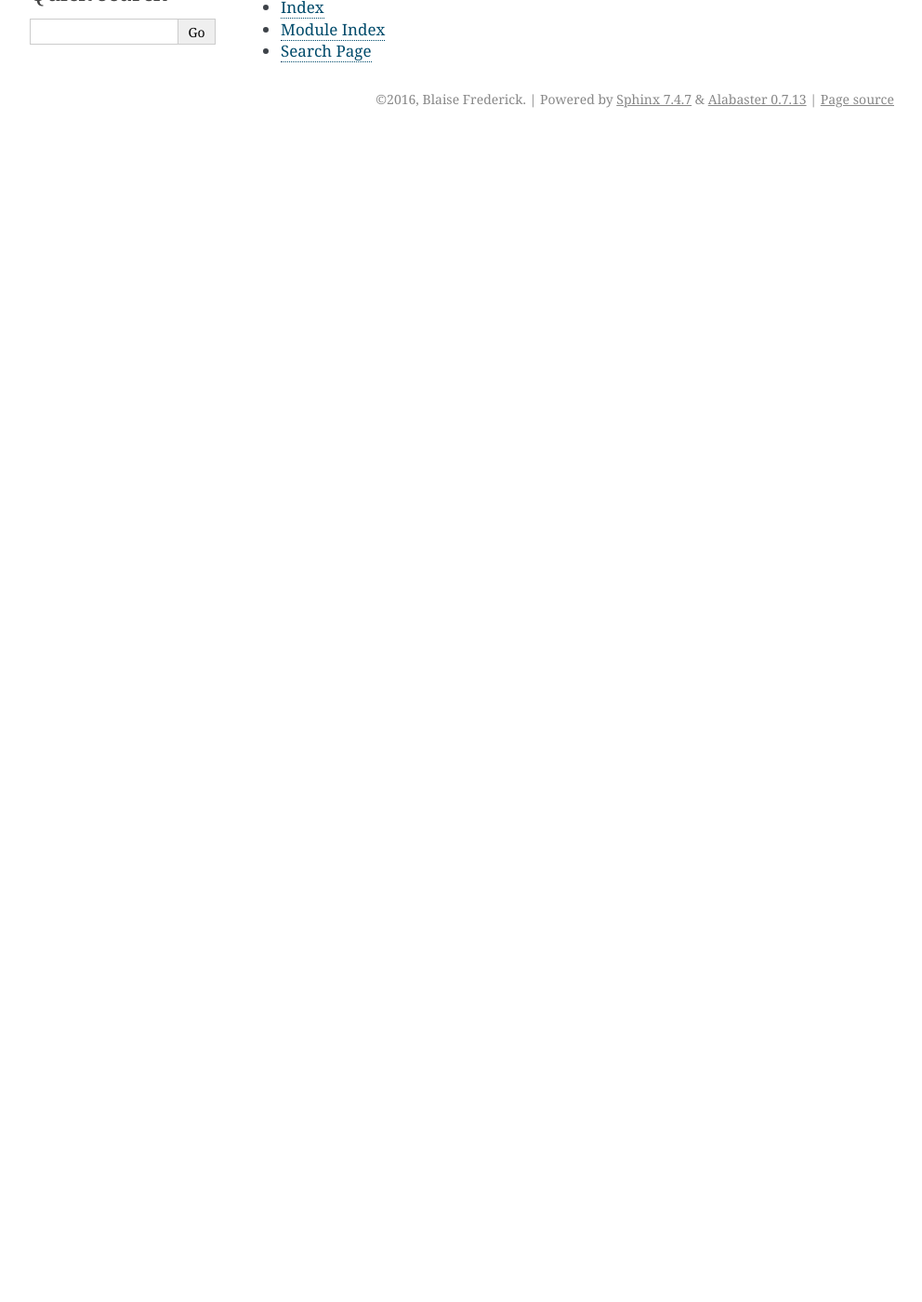
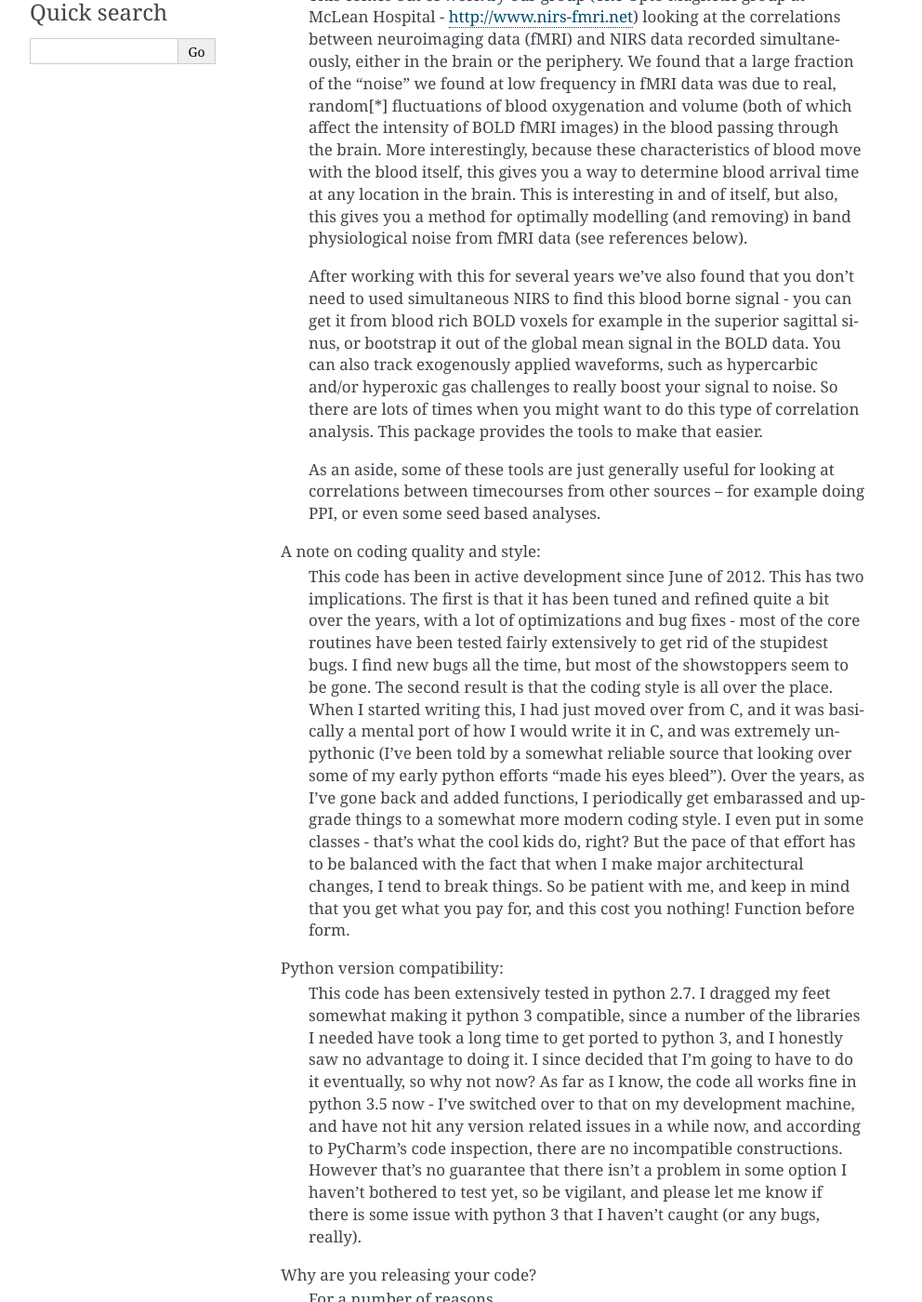
Before and after one commit to bbfrederick/rapidtide, a Sphinx documentation site: the page built from docs/index.rst, in a window 1280 px wide and 1400 px high, scrolled down 270 px. Shown: the whole window at 93% size, without its empty margins (148-1140 px from the left). Built offline with Sphinx 7.4.7, drawn with Linux system fonts in a browser that asks for light colours; before the commit the page ends 900 px from its top, so only the background shows below that; some of the changed text lies outside the part shown.

Commit message:
Update index.rst

```diff
--- a/docs/index.rst
+++ b/docs/index.rst
@@ -10,7 +10,35 @@ Contents:
 
 .. toctree::
    :maxdepth: 2
+Introduction
+   Why do I want to know about time lagged correlations?
+      This comes out of work by our group (The Opto-Magnetic group at McLean Hospital - http://www.nirs-fmri.net) looking at the correlations between neuroimaging data (fMRI) and NIRS data recorded simultaneously, either in the brain or the periphery.  We found that a large fraction of the "noise" we found at low frequency in fMRI data was due to real, random[*] fluctuations of blood oxygenation and volume (both of which affect the intensity of BOLD fMRI images) in the blood passing through the brain. More interestingly, because these characteristics of blood move with the blood itself, this gives you a way to determine blood arrival time at any location in the brain. This is interesting in and of itself, but also, this gives you a method for optimally modelling (and removing) in band physiological noise from fMRI data (see references below).
 
+      After working with this for several years we've also found that you don't need to used simultaneous NIRS to find this blood borne signal - you can get it from blood rich BOLD voxels for example in the superior sagittal sinus, or bootstrap it out of the global mean signal in the BOLD data. You can also track exogenously applied waveforms, such as hypercarbic and/or hyperoxic gas challenges to really boost your signal to noise.  So there are lots of times when you might want to do this type of correlation analysis.  This package provides the tools to make that easier.
+
+      As an aside, some of these tools are just generally useful for looking at correlations between timecourses from other sources – for example doing PPI, or even some seed based analyses.
+
+   A note on coding quality and style:
+      This code has been in active development since June of 2012.  This has two implications.  The first is that it has been tuned and refined quite a bit over the years, with a lot of optimizations and bug fixes - most of the core routines have been tested fairly extensively to get rid of the stupidest bugs.  I find new bugs all the time, but most of the showstoppers seem to be gone.  The second result is that the coding style is all over the place.  When I started writing this, I had just moved over from C, and it was basically a mental port of how I would write it in C, and was extremely unpythonic (I’ve been told by a somewhat reliable source that looking over some of my early python efforts “made his eyes bleed”).  Over the years, as I've gone back and added functions, I periodically get embarassed and upgrade things to a somewhat more modern coding style.  I even put in some classes - that's what the cool kids do, right?  But the pace of that effort has to be balanced with the fact that when I make major architectural changes, I tend to break things.  So be patient with me, and keep in mind that you get what you pay for, and this cost you nothing!  Function before form.
+
+   Python version compatibility:
+      This code has been extensively tested in python 2.7.  I dragged my feet somewhat making it python 3 compatible, since a number of the libraries I needed have took a long time to get ported to python 3, and I honestly saw no advantage to doing it.  I since decided that I’m going to have to do it eventually, so why not now?  As far as I know, the code all works fine in python 3.5 now - I’ve switched over to that on my development machine, and have not hit any version related issues in a while now, and according to PyCharm’s code inspection, there are no incompatible constructions.  However that’s no guarantee that there isn’t a problem in some option I haven’t bothered to test yet, so be vigilant, and please let me know if there is some issue with python 3 that I haven’t caught (or any bugs, really).
+
+   Why are you releasing your code?
+      For a number of reasons.
+
+      1)    I want people to use it!  I think if it were easier for people to do time delay analysis, they’d be more likely to do it.  I don’t have enough time or people in my group to do every experiment that I think would be interesting, so I’m hoping other people will, so I can read their papers and learn interesting things.
+
+      2)    It’s the right way to do science – I can say lots of things, but if nobody can replicate my results, nobody will believe it (we’ve gotten that a lot, because some of the implications of what we’ve seen in resting state data can be a little uncomfortable).  We’ve reached a stage in fMRI where getting from data to results involves a huge amount of processing, so part of confirming results involves being able to see how the data were processed. If you had to do everything from scratch, you’d never even try to confirm anybody’s results.
+
+      3)    In any complicated processing scheme, it’s quite possible (or in my case, likely) to make dumb mistakes, either coding errors or conceptual errors, and I almost certainly have made some (although hopefully the worst ones have been dealt with at this point).  More users and more eyes on the code make it more likely that they will be found.  As much as I’m queasy about somebody potentially finding a mistake in my code, I’d rather that they did so, so I can fix it[‡].
+
+      4)    It’s giving back to the community.  I benefit from the generosity of a lot of authors who have made the open source tools I use for work and play, so I figure I can pony up too.
+
+How do I cite this?
+-------------------
+Good question!  I think the following will work, although I should probably get a DOI for this.
+Frederick, B, delaytools [Computer Software] (2016).  Retrieved from https://github.com/bbfrederick/delaytools.
 
 
 Indices and tables
```
